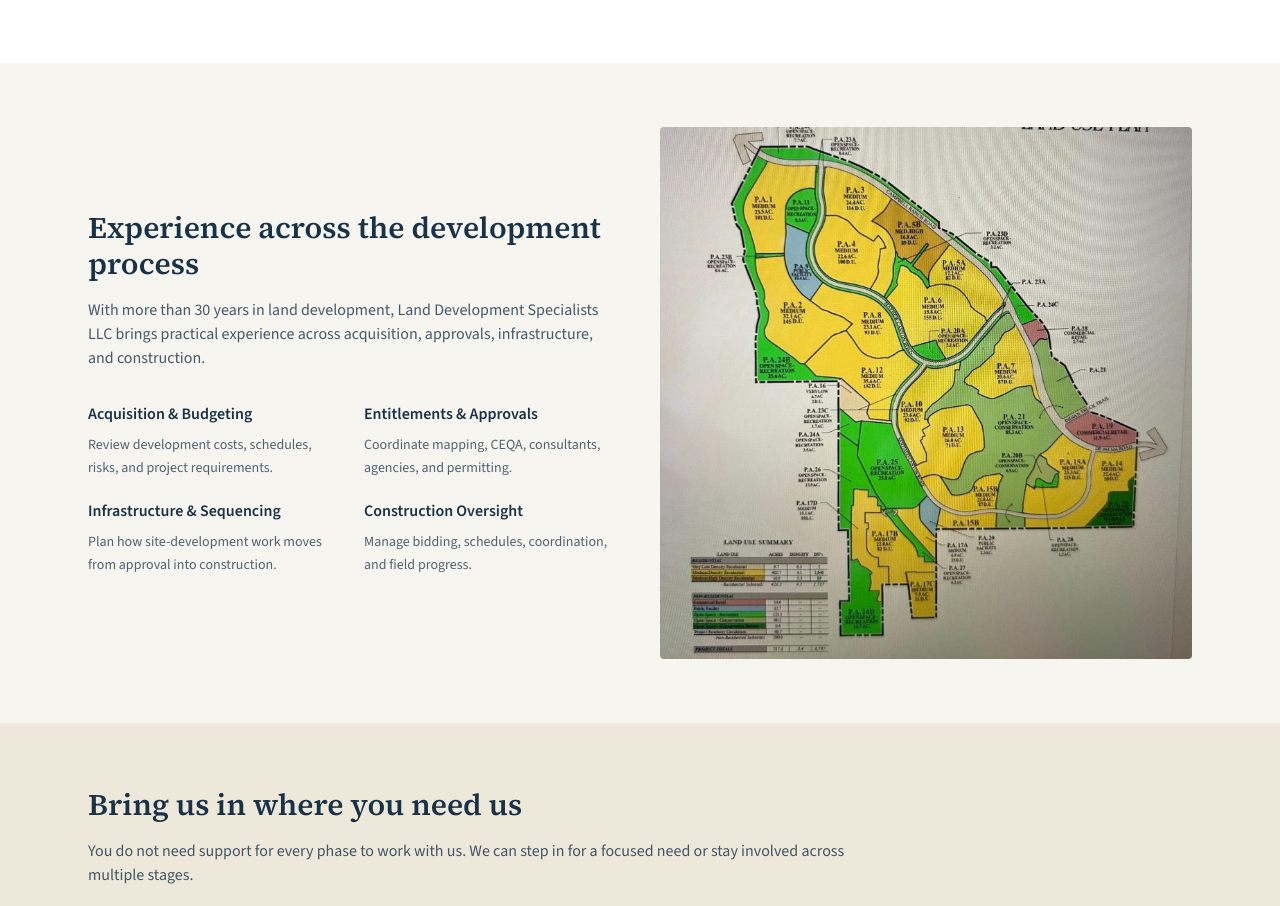
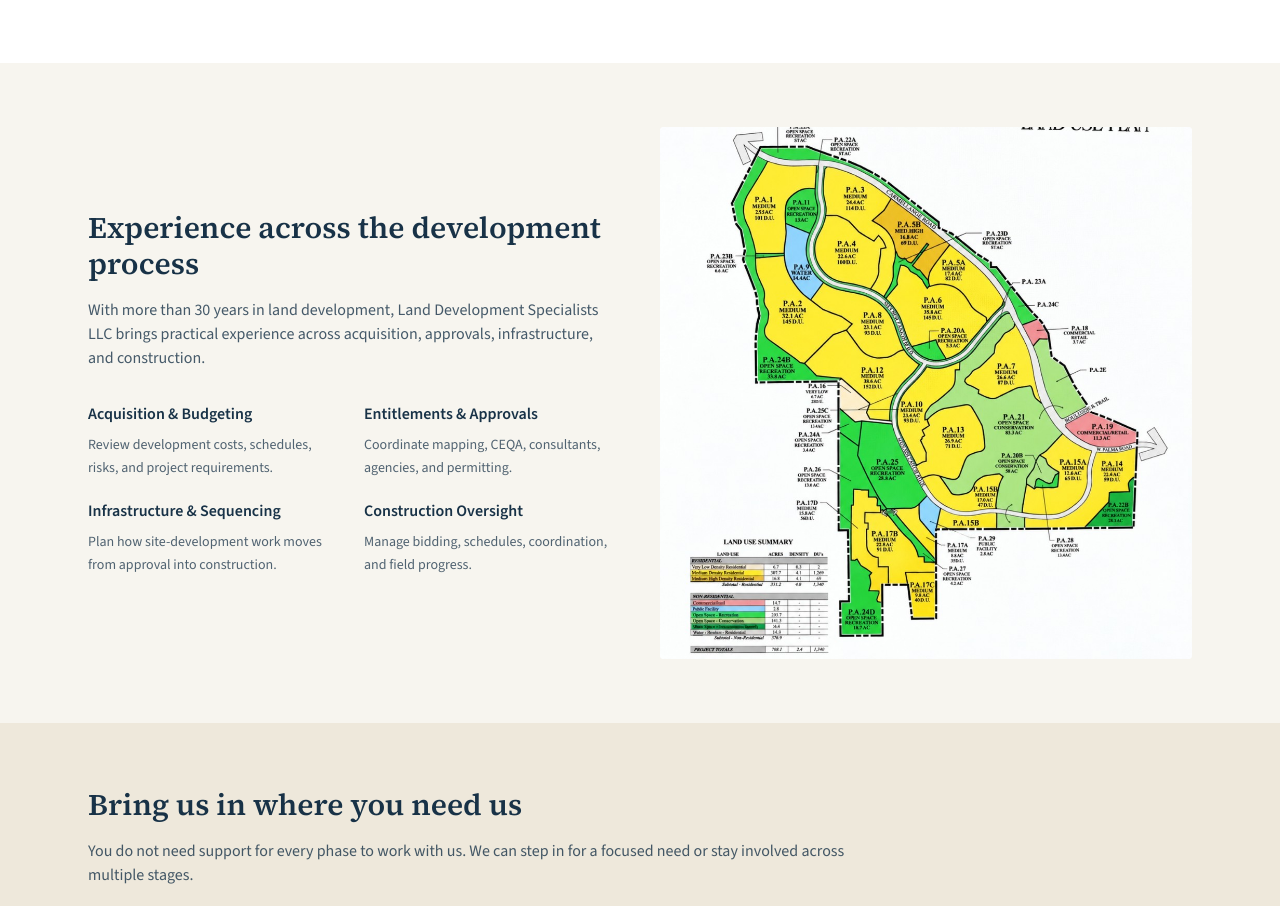
Before and after one commit to markkendrick/Brian-Woods, a Next.js app: page / in a window 1280 px wide. Shown: the part 2485-3391 px from the top of the page. Built offline with nearby package versions, Linux system fonts and the light colour scheme; no server answers.

Commit message:
Replace the homepage planning photo with the color-corrected land use plan.

```diff
--- a/src/app/page.tsx
+++ b/src/app/page.tsx
@@ -171,11 +171,11 @@ export default function HomePage() {
         </div>
         <Image
           src="/images/projects/home-3.jpg"
-          alt="Graded hillside lots and new streets prepared for residential construction"
-          width={768}
-          height={768}
+          alt="Color-corrected land use plan showing residential planning areas, open space, and a project summary"
+          width={1024}
+          height={1024}
           sizes="(max-width: 1024px) 100vw, 50vw"
-          className="h-auto w-full rounded-sm object-cover"
+          className="h-auto w-full rounded-sm bg-paper object-contain"
         />
       </section>
 
```
Also changed, not shown: public/images/projects/home-3.jpg.
